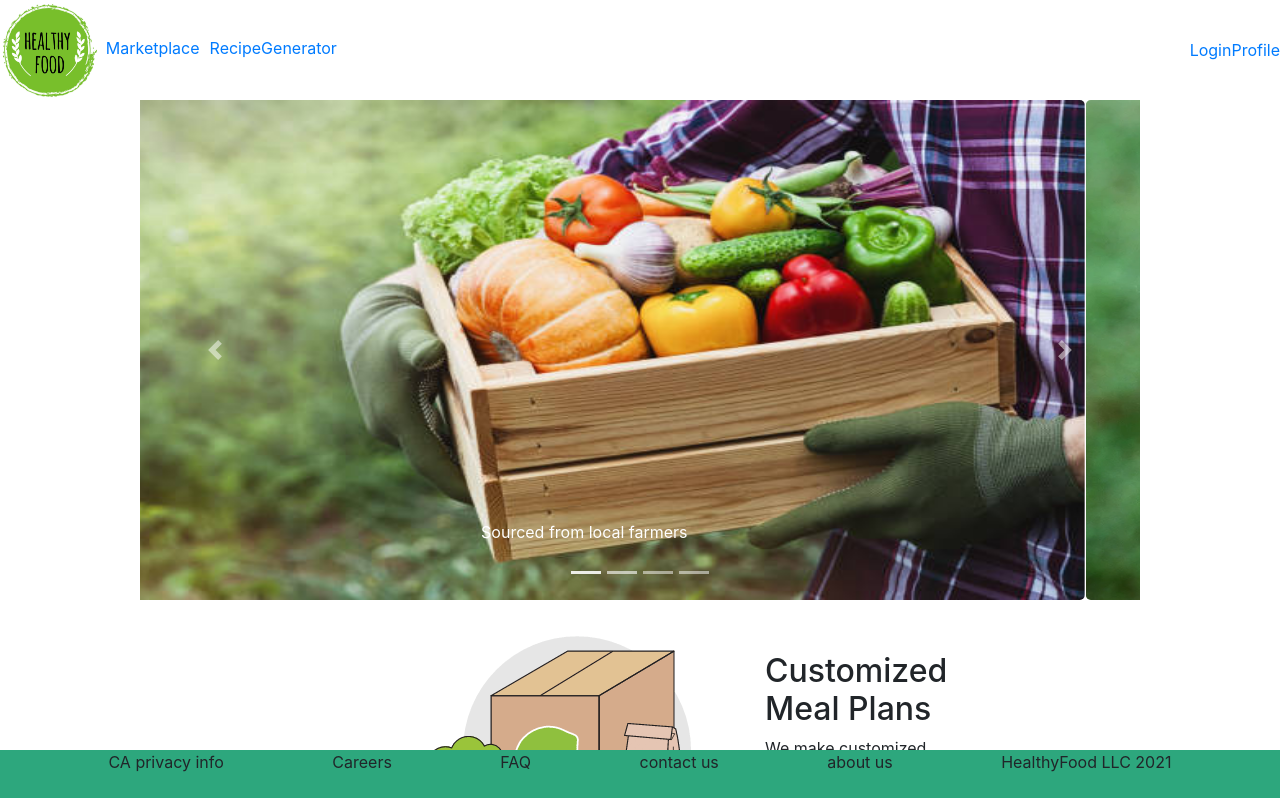
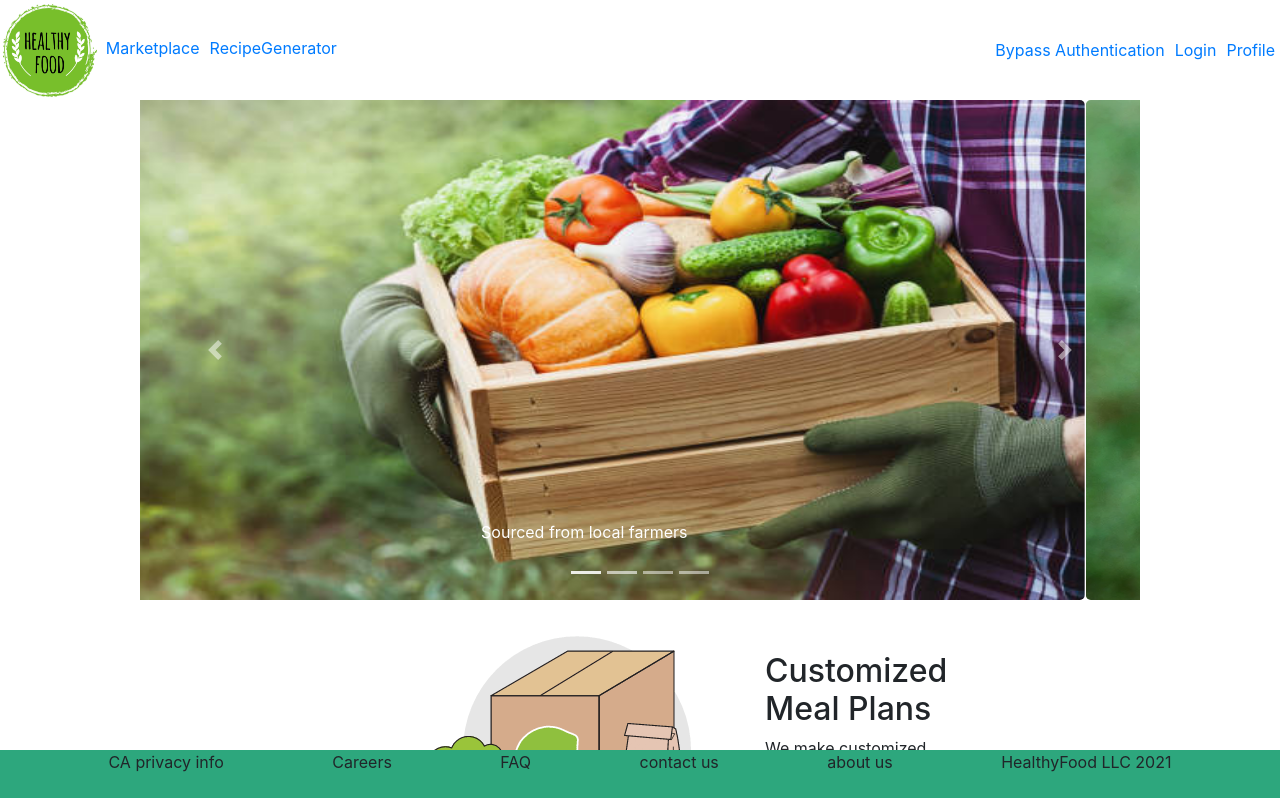
Before and after one commit to 4-Tenacious-Tasman/HealthyFood, a React app: page / in a window 1280 px wide. Shown: the top 798 px of the page. Built offline with nearby package versions, Linux system fonts and the light colour scheme; the HTML template or start-up script is replaced by a standard one.

Commit message:
Added back up button to access profile page without auth.

```diff
--- a/client/src/component/App.jsx
+++ b/client/src/component/App.jsx
@@ -1,6 +1,5 @@
 import React from 'react';
 import Main from './Main.jsx';
-import Navigation from './homepage/Navigation.jsx';
 import { NavLink, Switch, Route } from 'react-router-dom';
 import styled from 'styled-components';
 import Logo from "../../public/images/HealthyFoodLogo.jpeg";
@@ -45,8 +44,9 @@ class App extends React.Component {
           <NavLink exact to='/RecipeGenerator' activeStyle={{fontWeight: "bold"}} style={{margin: "5px"}}>RecipeGenerator</NavLink>
           </LeftHeader>
           <RightHeader className="header-right">
-          <NavLink exact to='/login' activeStyle={{fontWeight: "bold"}}>Login</NavLink>
-          <NavLink exact to='/userprofile' activeStyle={{fontWeight: "bold"}}>Profile</NavLink>
+          <NavLink exact to='/UserProfileA'activeStyle={{fontWeight: "bold"}} style={{margin: "5px"}}>Bypass Authentication</NavLink>
+          <NavLink exact to='/login' activeStyle={{fontWeight: "bold"}} style={{margin: "5px"}}>Login</NavLink>
+          <NavLink exact to='/userprofile' activeStyle={{fontWeight: "bold"}} style={{margin: "5px"}}>Profile</NavLink>
           </RightHeader>
         </Header>
 
--- a/client/src/component/Main.jsx
+++ b/client/src/component/Main.jsx
@@ -20,6 +20,7 @@ import { useAuth0 } from "@auth0/auth0-react";
       <Route exact path='/login' component={Login}></Route>
       <Route exact path='/profile' component={Profile}></Route>
       <Route exact path='/RecipeGenerator' component={RecipeGen}></Route>
+      <Route exact path='/UserProfileA' component={UserProfile} />
     </Switch>
   )
   };
```
